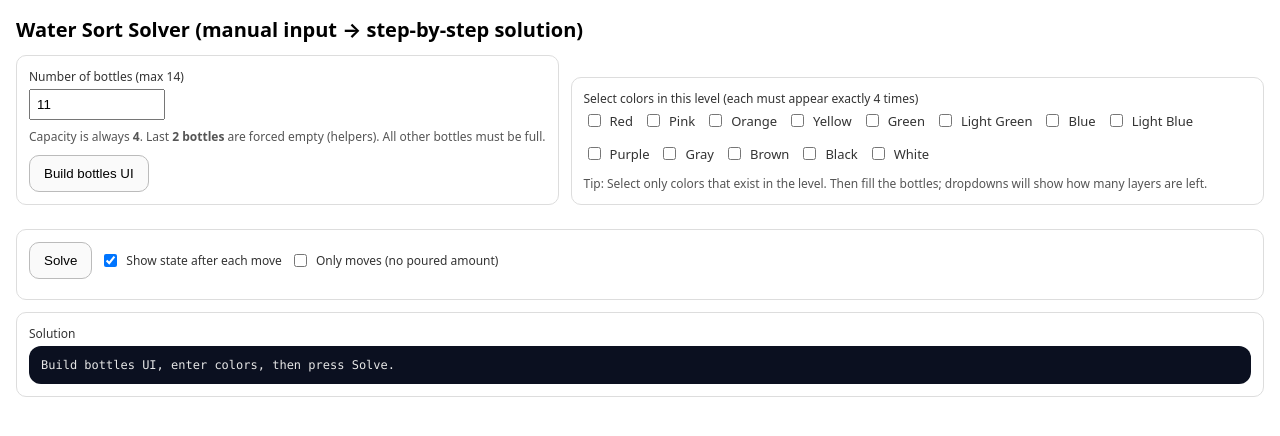
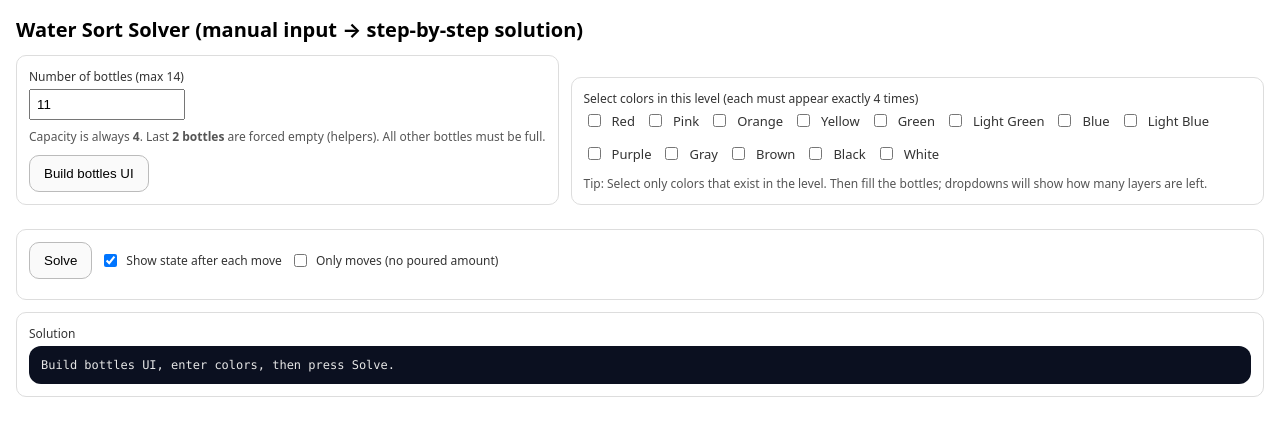
Before and after one commit to DimGianno/water-sort-solver, a plain HTML site: page index.html in a window 1280 px wide. Drawn offline with Linux system fonts and the light colour scheme.

Commit message:
style: add color swatches + checklist spacing (water-sort-2)

```diff
--- a/assets/css/styles.css
+++ b/assets/css/styles.css
@@ -3,11 +3,12 @@ h1 { font-size: 20px; margin: 0 0 12px; }
 .row { display: flex; gap: 12px; flex-wrap: wrap; align-items: flex-end; }
 .card { border: 1px solid #ddd; border-radius: 10px; padding: 12px; }
 label { display:block; font-size: 12px; color: #333; margin-bottom: 4px; }
-input[type="number"] { width: 120px; padding: 6px; }
+input[type="number"] { width: 140px; padding: 6px; }
 button { padding: 10px 14px; border-radius: 10px; border: 1px solid #bbb; background: #fafafa; cursor: pointer; }
 button:hover { background: #f2f2f2; }
 .colors { display: flex; gap: 10px; flex-wrap: wrap; }
-.colors label { display:flex; gap:6px; align-items:center; font-size: 13px; }
+.colors label { display:flex; gap:8px; align-items:center; font-size: 13px; user-select:none; }
+.swatch { width: 14px; height: 14px; border-radius: 4px; border: 1px solid rgba(0,0,0,0.2); display:inline-block; }
 .bottles { display: grid; grid-template-columns: repeat(auto-fit, minmax(170px, 1fr)); gap: 12px; margin-top: 12px; }
 .bottle { border: 1px solid #ddd; border-radius: 12px; padding: 10px; }
 .bottle h3 { margin: 0 0 8px; font-size: 14px; display:flex; justify-content:space-between; }
```
